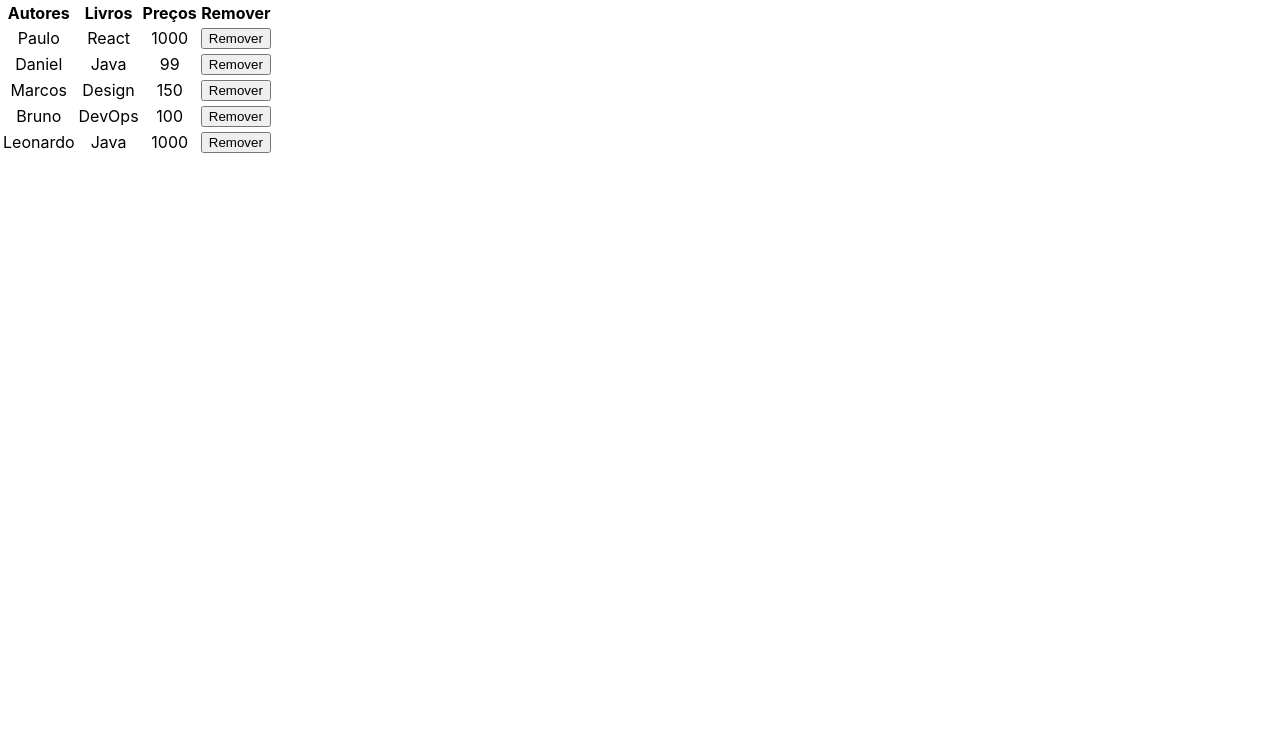
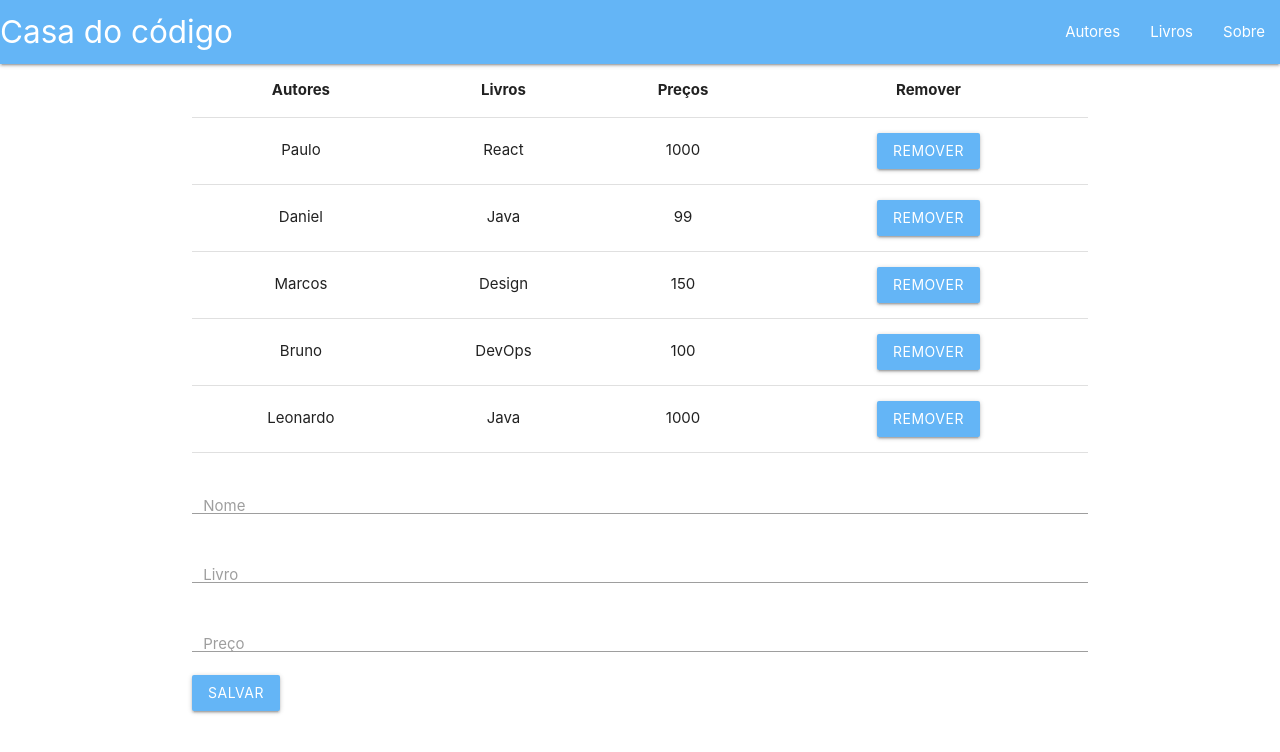
Before and after one commit to Leonardofsm/curso-alura-react, a React (Create React App) app: page / in a window 1280 px wide. Shown: the top 752 px of the page. Built offline with nearby package versions, Linux system fonts and the light colour scheme.

Commit message:
end of parte 1

```diff
--- a/package.json
+++ b/package.json
@@ -6,6 +6,7 @@
     "@testing-library/jest-dom": "^4.2.4",
     "@testing-library/react": "^9.5.0",
     "@testing-library/user-event": "^7.2.1",
+    "materialize-css": "^1.0.0",
     "react": "^16.13.1",
     "react-dom": "^16.13.1",
     "react-scripts": "3.4.1"
--- a/src/App.css
+++ b/src/App.css
@@ -36,3 +36,7 @@
     transform: rotate(360deg);
   }
 }
+
+.mb-10 {
+  margin-bottom: 20px;
+}
--- a/src/App.js
+++ b/src/App.js
@@ -1,10 +1,14 @@
-import React from 'react';
+import React, { Component, Fragment } from 'react';
+import 'materialize-css/dist/css/materialize.min.css';
 import './App.css';
 
+import Header from './Header';
 import Tabela from './Tabela';
+import Form from './Formulario';
 
-function App() {
-  const autores = [
+class App extends Component {
+  state = {
+    autores: [
       {
         nome: 'Paulo',
         livro: 'React',
@@ -29,14 +33,43 @@ function App() {
         nome: 'Leonardo',
         livro: 'Java',
         preco: '1000'
+      },
+    ],
+};
+
+  removeAutor = index  => {
+
+    const { autores } = this.state;
+
+    this.setState(
+      {
+        autores : autores.filter((autor, posAtual) => {
+          console.log(index, posAtual)
+          return posAtual !== index ;
+        }),
       }
-  ];
+    );
 
+  }
+
+  escutadorDeSubmit = autor => {
+    this.setState({ autores: [...this.state.autores, autor] })
+  }
+
+  render() {
     return (
-    <div className="App">
-      <Tabela autores = { autores} />
+      <Fragment>
+        <Header />
+        <div className="container mb-10">
+          <Tabela autores = { this.state.autores } removeAutor = { this.removeAutor } />
+          <Form escutadorDeSubmit = {this.escutadorDeSubmit} />
         </div>
+      </Fragment>
+
     );
   }
 
+}
+
+
 export default App;
--- /dev/null
+++ b/src/Formulario.js
@@ -0,0 +1,82 @@
+import React, { Component } from 'react';
+
+class Formulario extends Component {
+
+    constructor(props) {
+        super(props);
+
+        this.stateInitial = {
+            nome: '',
+            livro: '',
+            preco: '',
+        }
+
+        this.state = this.stateInitial;
+    }
+
+    escutadorDeImput = event => {
+        const { name, value } = event.target;
+
+        this.setState({
+            [name]: value
+        });
+    }
+
+    submitFormulario = () => {
+        this.props.escutadorDeSubmit(this.state);
+        this.setState(this.stateInitial);
+    }
+
+
+    render() {
+
+        const { nome, livro, preco } = this.state;
+
+        return (
+            <form>
+                <div className="col">
+                    <div className="input-field col s4">
+                        <label className="input-field" htmlFor="nome">Nome</label>
+                        <input
+                            id="nome"
+                            type="text"
+                            name="nome"
+                            value={nome}
+                            onChange={this.escutadorDeImput}
+                            className="validate"
+                        />
+                    </div>
+                    <div className="input-field col s4">
+                        <label className="input-field" htmlFor="livro">Livro</label>
+                        <input
+                            id="livro"
+                            type="text"
+                            name="livro"
+                            value={livro}
+                            onChange={this.escutadorDeImput}
+                            className="validate"
+                        />
+                    </div>
+                    <div className="input-field col s4">
+                        <label className="input-field" htmlFor="preco">Preço</label>
+                        <input
+                            id="preco"
+                            type="text"
+                            name="preco"
+                            value={preco}
+                            onChange={this.escutadorDeImput}
+                            className="validate"
+                        />
+                    </div>
+                </div>
+
+                <button className="waves-effect waves-light btn blue lighten-2" onClick={this.submitFormulario} type="button">
+                    Salvar
+                </button>
+            </form>
+
+        );
+    }
+}
+
+export default Formulario;
--- /dev/null
+++ b/src/Header.js
@@ -0,0 +1,18 @@
+import React from 'react';
+
+const Header = () => {
+    return (
+        <nav>
+            <div className="nav-wrapper blue lighten-2">
+                <a href="/" className="brand-logo">Casa do código</a>
+                <ul className="right">
+                    <li><a href="/autores">Autores</a></li>
+                    <li><a href="/livros">Livros</a></li>
+                    <li><a href="/sobre">Sobre</a></li>
+                </ul>
+            </div>
+      </nav>
+    );
+}
+
+export default Header;
--- a/src/Tabela.js
+++ b/src/Tabela.js
@@ -20,7 +20,7 @@ const TableBody = props => {
                 <td>{linha.nome}</td>
                 <td>{linha.livro}</td>
                 <td>{linha.preco}</td>
-                <td><button>Remover</button></td>
+                <td><button className="waves-effect waves-light btn blue lighten-2" onClick = { () => { props.removeAutor(index)} } >Remover</button></td>
             </tr>
         );
     });
@@ -35,11 +35,11 @@ const TableBody = props => {
 class Tabela extends Component {
     render() {
 
-        const { autores } = this.props;
+        const { autores, removeAutor } = this.props;
         return (
-            <table>
+            <table className="centered highlight">
                 <TableHead />
-                <TableBody autores = { autores} />
+                <TableBody autores = { autores} removeAutor = { removeAutor } />
           </table>
         );
     }
```
Also changed, not shown: 1 other file (tests, documents, lock files or other folders). Lines whose indentation alone changed are shown as unchanged.
